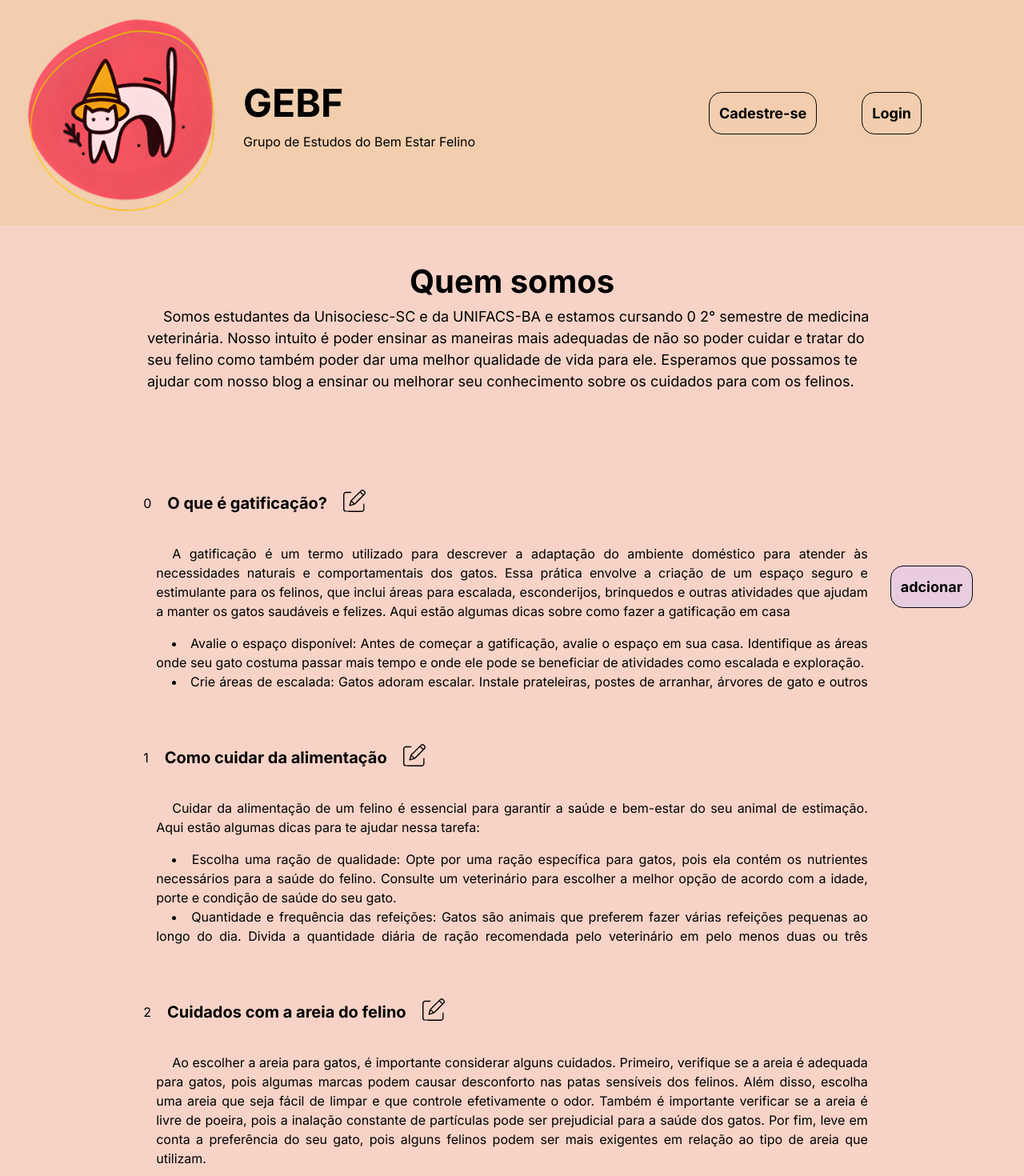
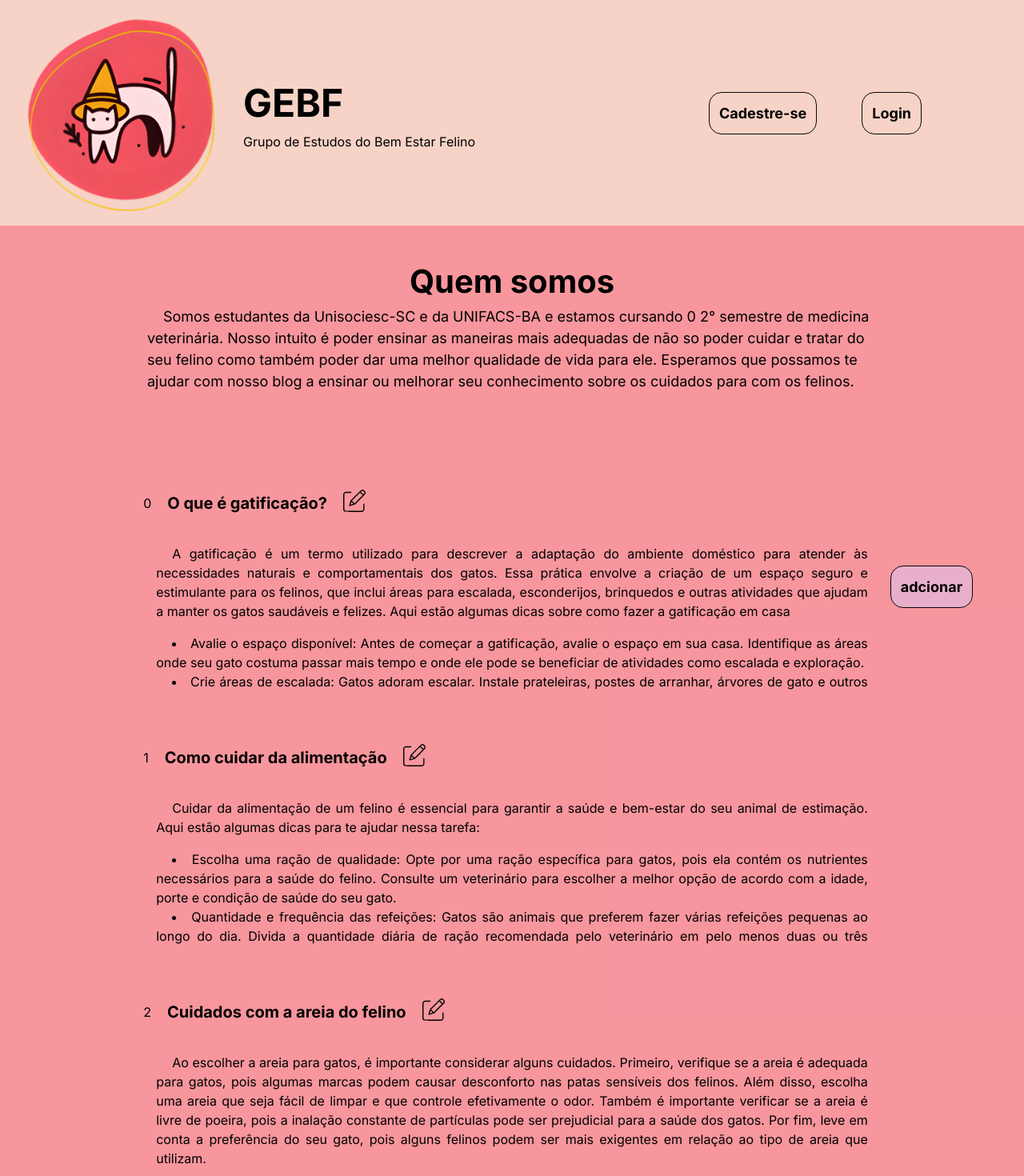
Before and after one commit to PatryckDiasDelfes/gebf, a Next.js app: page / in a window 1280 px wide. Shown: the top 1470 px of the page at 80% size. Built offline with nearby package versions, Linux system fonts and the light colour scheme.

Commit message:
zfbxzfdb

```diff
--- a/app/(Front-end)/components/addPost.tsx
+++ b/app/(Front-end)/components/addPost.tsx
@@ -40,7 +40,7 @@ export default function AddPost(props: propsModal) {
                     <input onChange={(e) => { setNewPost({ ...newPost, title: e.target.value }) }} placeholder="  Title" className="flex w-full h-10 outline-none p-1" />
                     <textarea onChange={(e) => { setNewPost({ ...newPost, text: e.target.value }) }} placeholder="  Text" className="flex w-full h-full outline-none p-1" />
                     <div>
-                        <textarea onChange={(e) => { setNewPost({ ...newPost, items: e.target.value }) }} placeholder="  Topicos" className="flex w-full h-full outline-none p-1" />
+                        {/* <textarea onChange={(e) => { setNewPost({ ...newPost, items: e.target.value }) }} placeholder="  Topicos" className="flex w-full h-full outline-none p-1" /> */}
                     </div>
                     <button onClick={() => { props.add(newPost) }} className="p-2 font-bold border border-[#070707] border-solid rounded-lg">
                         adcionar
--- a/app/(Front-end)/components/article.tsx
+++ b/app/(Front-end)/components/article.tsx
@@ -1,7 +1,7 @@
 export default function Article() {
   return (
 
-    <div className="bg-[#F2C1AE] bg-opacity-70 p-10">
+    <div className="bg-[#F2505D] bg-opacity-60 p-10 text-black">
 
       <h1 className="flex font-bold text-[40px] justify-center">
         Quem somos
--- a/app/(Front-end)/components/editPost.tsx
+++ b/app/(Front-end)/components/editPost.tsx
@@ -23,8 +23,8 @@ export default function PostModal (props:editPost) {
         <section onClick={() => {props.closeModal()}} className="bg-black bg-opacity-50 flex fixed z-10 top-0 left-0 right-0 h-screen w-screen"/>
 
         <div className="bg-white fixed flex flex-col items-center overflow-y-scroll p-4 gap-5 rounded-3xl z-20 left-[50%] translate-x-[-50%] top-[50%] translate-y-[-50%] h-[90%] w-[80%]">
-            <input type="text" placeholder="    Titulo" defaultValue={props.modalData.post.title} className="flex w-full h-[5vh] outline-none p-1"/>
-            <textarea placeholder="  Texto" defaultValue={props.modalData.post.text} className="w-[100%] h-fit outline-none p-1"/>
+            <input type="text" placeholder="    Titulo" defaultValue={props.modalData.post.title} className="flex w-full h-fit outline-none p-1"/>
+            <textarea placeholder="  Texto" defaultValue={props.modalData.post.text} className="w-[100%] h-[35vh] outline-none p-1"/>
             <ol className="grid grid-cols-2 w-[100%] h-[50%] list-inside gap-3">
             {props.modalData.post.items.map((item:string) => (
                     <li>
--- a/app/(Front-end)/components/header.tsx
+++ b/app/(Front-end)/components/header.tsx
@@ -4,7 +4,7 @@ import AddPost from "./addPost"
 export default function Header() {
   return (
 
-    <section className="flex justify-between items-center bg-[#F2CEAE] px-8 py-4">
+    <section className="flex justify-between items-center bg-[#F6D3C6] px-8 py-4">
 
       <div className="flex items-center">
 
--- a/app/(Front-end)/components/postList.tsx
+++ b/app/(Front-end)/components/postList.tsx
@@ -64,7 +64,7 @@ export default function PostList() {
 
     return (
 
-            <section className="bg-[#F2C1AE] bg-opacity-70 p-10">
+            <section className="bg-[#F2505D] bg-opacity-60 p-10">
 
     {/* Aonde eu mapeio meu group post e atualizo/crio mais um com base nos meus input de "addPost" */}
                 {groupPost.map((post) => (
```
